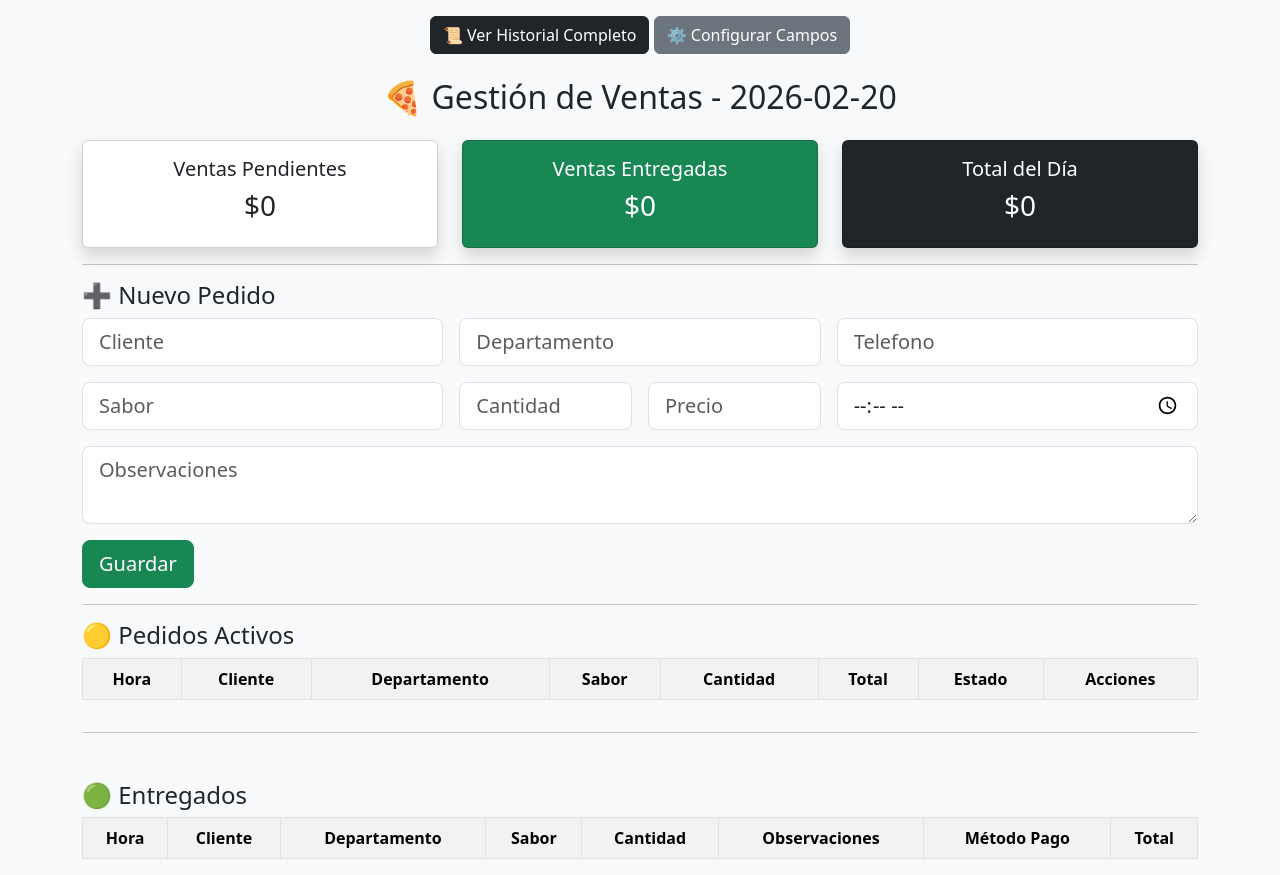
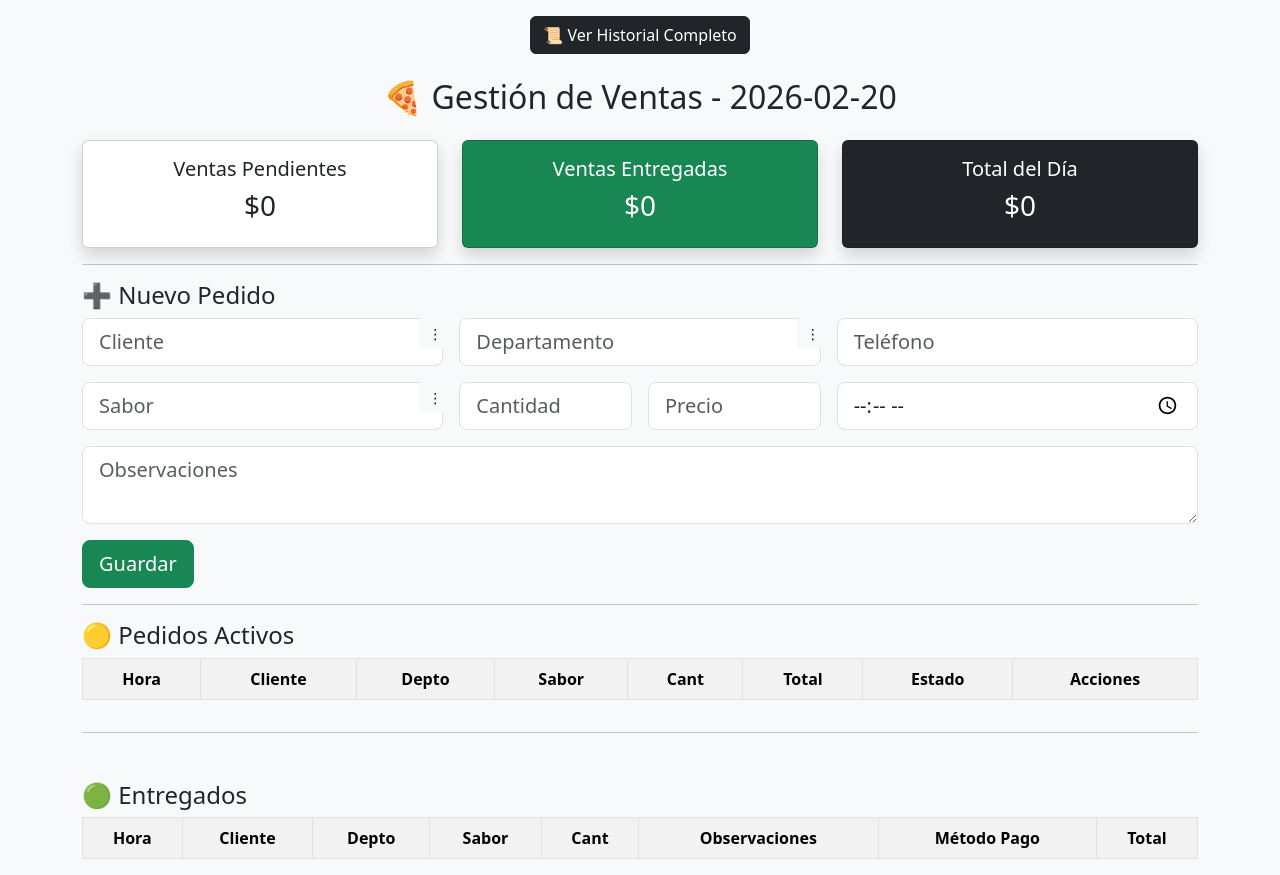
Before and after one commit to psvacg0035-art/gestor_pizzas, a Flask app: page / in a window 1280 px wide. Run offline with Flask 3, Linux system fonts and the light colour scheme; lists and menus that the app fills with data are empty.

Commit message:
deploy con campos configurables

```diff
--- a/app.py
+++ b/app.py
@@ -45,7 +45,7 @@ class Pedido(db.Model):
     fecha = db.Column(db.Date, default=datetime.today)
 
 # ============================
-# 🆕 NUEVO MODELO PARA CONFIGURAR CAMPOS
+# 🆕 MODELO PARA CONFIGURAR NOMBRE Y VISIBILIDAD
 # ============================
 
 class ConfigCampo(db.Model):
@@ -55,16 +55,17 @@ class ConfigCampo(db.Model):
     activo = db.Column(db.Boolean, default=True)
 
 # ============================
-# Crear tablas y cargar configuración inicial
+# Crear tablas
 # ============================
 
 with app.app_context():
     db.create_all()
 
+    # Crear configuración inicial si no existe
     campos_base = [
         ("cliente", "Cliente"),
         ("departamento", "Departamento"),
-        ("telefono", "Telefono"),
+        ("telefono", "Teléfono"),
         ("sabor", "Sabor"),
         ("cantidad", "Cantidad"),
         ("precio", "Precio"),
@@ -73,8 +74,7 @@ with app.app_context():
     for clave, nombre in campos_base:
         existe = ConfigCampo.query.filter_by(clave=clave).first()
         if not existe:
-            nuevo = ConfigCampo(clave=clave, nombre_mostrar=nombre)
-            db.session.add(nuevo)
+            db.session.add(ConfigCampo(clave=clave, nombre_mostrar=nombre))
 
     db.session.commit()
 
@@ -100,7 +100,7 @@ def index():
     total_entregado = sum(p.total for p in pedidos_entregados)
     total_general = total_dia + total_entregado
 
-    # 🆕 AGREGADO: enviar configuración a la vista
+    # 🆕 enviar configuración al template
     config_campos = ConfigCampo.query.all()
     config_dict = {c.clave: c for c in config_campos}
 
@@ -112,7 +112,7 @@ def index():
         total_entregado=total_entregado,
         total_general=total_general,
         fecha_hoy=hoy,
-        config=config_dict   # 🆕 agregado
+        config=config_dict  # agregado
     )
 
 @app.route("/agregar", methods=["POST"])
@@ -176,6 +176,33 @@ def eliminar(id):
     return redirect("/")
 
 # ============================
+# 🆕 RUTAS PARA EDITAR NOMBRE Y OCULTAR
+# ============================
+
+@app.route("/actualizar_nombre_campo", methods=["POST"])
+def actualizar_nombre_campo():
+    clave = request.form.get("clave")
+    nuevo_nombre = request.form.get("nuevo_nombre")
+
+    campo = ConfigCampo.query.filter_by(clave=clave).first()
+    if campo:
+        campo.nombre_mostrar = nuevo_nombre
+        db.session.commit()
+
+    return "OK"
+
+@app.route("/toggle_campo", methods=["POST"])
+def toggle_campo():
+    clave = request.form.get("clave")
+
+    campo = ConfigCampo.query.filter_by(clave=clave).first()
+    if campo:
+        campo.activo = not campo.activo
+        db.session.commit()
+
+    return "OK"
+
+# ============================
 # HISTORIAL COMPLETO
 # ============================
 
@@ -197,35 +224,18 @@ def exportar_excel():
     ws.title = "Historial Pedidos"
 
     encabezados = [
-        "ID",
-        "Fecha",
-        "Cliente",
-        "Departamento",
-        "Telefono",
-        "Sabor",
-        "Cantidad",
-        "Precio",
-        "Total",
-        "Estado",
-        "Observaciones",
-        "Metodo Pago"
+        "ID","Fecha","Cliente","Departamento","Telefono",
+        "Sabor","Cantidad","Precio","Total","Estado",
+        "Observaciones","Metodo Pago"
     ]
 
     ws.append(encabezados)
 
     for p in pedidos:
         ws.append([
-            p.id,
-            p.fecha,
-            p.cliente,
-            p.departamento,
-            p.telefono,
-            p.sabor,
-            p.cantidad,
-            p.precio,
-            p.total,
-            p.estado,
-            p.observaciones or "",
+            p.id,p.fecha,p.cliente,p.departamento,
+            p.telefono,p.sabor,p.cantidad,p.precio,
+            p.total,p.estado,p.observaciones or "",
             p.metodo_pago or ""
         ])
 
@@ -241,30 +251,7 @@ def exportar_excel():
     wb.save(output)
     output.seek(0)
 
-    return send_file(
-        output,
-        download_name="historial_pedidos.xlsx",
-        as_attachment=True
-    )
+    return send_file(output, download_name="historial_pedidos.xlsx", as_attachment=True)
 
-# ============================
-# 🆕 PANEL ADMINISTRAR CAMPOS
-# ============================
-
-@app.route("/admin_campos")
-def admin_campos():
-    campos = ConfigCampo.query.all()
-    return render_template("admin_campos.html", campos=campos)
-
-@app.route("/editar_campo/<int:id>", methods=["POST"])
-def editar_campo(id):
-    campo = ConfigCampo.query.get(id)
-    if campo:
-        campo.nombre_mostrar = request.form["nombre"]
-        campo.activo = "activo" in request.form
-        db.session.commit()
-    return redirect("/admin_campos")
-
-# 🔴 NO MODIFICADO
 if __name__ == "__main__":
     app.run(debug=True)
--- a/templates/index.html
+++ b/templates/index.html
@@ -7,7 +7,6 @@
 </head>
 <div class="text-center mt-3">
     <a href="/historial" class="btn btn-dark">📜 Ver Historial Completo</a>
-    <a href="/admin_campos" class="btn btn-secondary">⚙ Configurar Campos</a>
 </div>
 
 <body class="bg-light">
@@ -43,41 +42,32 @@
 
 <form action="/agregar" method="POST" class="row g-3">
 
-{% if config["cliente"].activo %}
+<div class="col-md-4 position-relative">
+<input class="form-control form-control-lg" name="cliente" id="cliente_label" placeholder="Cliente" required>
+<button type="button" class="btn btn-sm btn-light position-absolute top-0 end-0" onclick="editarCampo('cliente_label')">⋮</button>
+</div>
+
+<div class="col-md-4 position-relative">
+<input class="form-control form-control-lg" name="departamento" id="departamento_label" placeholder="Departamento" required>
+<button type="button" class="btn btn-sm btn-light position-absolute top-0 end-0" onclick="editarCampo('departamento_label')">⋮</button>
+</div>
+
 <div class="col-md-4">
-<input class="form-control form-control-lg" name="cliente" placeholder="{{ config['cliente'].nombre_mostrar }}" required>
+<input class="form-control form-control-lg" name="telefono" placeholder="Teléfono">
 </div>
-{% endif %}
 
-{% if config["departamento"].activo %}
-<div class="col-md-4">
-<input class="form-control form-control-lg" name="departamento" placeholder="{{ config['departamento'].nombre_mostrar }}" required>
+<div class="col-md-4 position-relative">
+<input class="form-control form-control-lg" name="sabor" id="sabor_label" placeholder="Sabor" required>
+<button type="button" class="btn btn-sm btn-light position-absolute top-0 end-0" onclick="editarCampo('sabor_label')">⋮</button>
 </div>
-{% endif %}
 
-{% if config["telefono"].activo %}
-<div class="col-md-4">
-<input class="form-control form-control-lg" name="telefono" placeholder="{{ config['telefono'].nombre_mostrar }}">
+<div class="col-md-2">
+<input class="form-control form-control-lg" type="number" name="cantidad" placeholder="Cantidad" required>
 </div>
-{% endif %}
 
-{% if config["sabor"].activo %}
-<div class="col-md-4">
-<input class="form-control form-control-lg" name="sabor" placeholder="{{ config['sabor'].nombre_mostrar }}" required>
+<div class="col-md-2">
+<input class="form-control form-control-lg" type="number" name="precio" placeholder="Precio" required>
 </div>
-{% endif %}
-
-{% if config["cantidad"].activo %}
-<div class="col-md-2">
-<input class="form-control form-control-lg" type="number" name="cantidad" placeholder="{{ config['cantidad'].nombre_mostrar }}" required>
-</div>
-{% endif %}
-
-{% if config["precio"].activo %}
-<div class="col-md-2">
-<input class="form-control form-control-lg" type="number" name="precio" placeholder="{{ config['precio'].nombre_mostrar }}" required>
-</div>
-{% endif %}
 
 <div class="col-md-4">
 <input class="form-control form-control-lg" type="time" name="hora" required>
@@ -101,10 +91,10 @@
 <table class="table table-bordered table-striped text-center align-middle">
 <tr>
 <th>Hora</th>
-<th>{{ config['cliente'].nombre_mostrar }}</th>
-<th>{{ config['departamento'].nombre_mostrar }}</th>
-<th>{{ config['sabor'].nombre_mostrar }}</th>
-<th>{{ config['cantidad'].nombre_mostrar }}</th>
+<th>Cliente</th>
+<th>Depto</th>
+<th>Sabor</th>
+<th>Cant</th>
 <th>Total</th>
 <th>Estado</th>
 <th>Acciones</th>
@@ -158,10 +148,10 @@ Eliminar
 <table class="table table-bordered table-striped text-center align-middle">
 <tr>
 <th>Hora</th>
-<th>{{ config['cliente'].nombre_mostrar }}</th>
-<th>{{ config['departamento'].nombre_mostrar }}</th>
-<th>{{ config['sabor'].nombre_mostrar }}</th>
-<th>{{ config['cantidad'].nombre_mostrar }}</th>
+<th>Cliente</th>
+<th>Depto</th>
+<th>Sabor</th>
+<th>Cant</th>
 <th>Observaciones</th>
 <th>Método Pago</th>
 <th>Total</th>
@@ -184,12 +174,82 @@ Eliminar
 
 </div>
 
-<!-- TODO tu modal y scripts quedan EXACTAMENTE IGUAL -->
+<!-- MODAL EDITAR CAMPO -->
+<div class="modal fade" id="modalEditarCampo" tabindex="-1">
+  <div class="modal-dialog">
+    <div class="modal-content">
+<div class="modal-header">
+<h5 class="modal-title">Editar Nombre del Campo</h5>
+<button type="button" class="btn-close" data-bs-dismiss="modal"></button>
+</div>
+<div class="modal-body">
+<input type="text" id="nuevoNombreCampo" class="form-control">
+</div>
+<div class="modal-footer">
+<button class="btn btn-danger" onclick="eliminarCampo()">Eliminar</button>
+<button class="btn btn-success" onclick="guardarCambio()">Guardar</button>
+</div>
+</div>
+</div>
+</div>
+
+<!-- MODAL PAGO (TUYO ORIGINAL) -->
+<div class="modal fade" id="modalPago" tabindex="-1">
+  <div class="modal-dialog">
+    <div class="modal-content">
+
+<form method="POST" action="/entregar">
+
+<div class="modal-header">
+<h5 class="modal-title">Finalizar Venta</h5>
+<button type="button" class="btn-close" data-bs-dismiss="modal"></button>
+</div>
+
+<div class="modal-body">
+<input type="hidden" name="pedido_id" id="pedido_id">
+
+<div class="mb-3">
+<label>Total Venta</label>
+<input type="text" id="total_venta" class="form-control" readonly>
+</div>
+
+<div class="mb-3">
+<label>Método Pago</label>
+<select name="metodo_pago" id="metodo_pago" class="form-select" onchange="mostrarEfectivo()" required>
+<option value="">Seleccionar</option>
+<option value="Efectivo">Efectivo</option>
+<option value="Transferencia">Transferencia</option>
+</select>
+</div>
+
+<div id="efectivo_section" style="display:none;">
+<div class="mb-3">
+<label>Efectivo Recibido</label>
+<input type="number" id="efectivo_recibido" class="form-control" oninput="calcularVuelto()">
+</div>
+
+<div class="mb-3">
+<label>Vuelto</label>
+<input type="text" id="vuelto" class="form-control" readonly>
+</div>
+</div>
+
+</div>
+
+<div class="modal-footer">
+<button class="btn btn-success">Confirmar</button>
+</div>
+
+</form>
+</div>
+</div>
+</div>
 
 <script src="https://cdn.jsdelivr.net/npm/bootstrap@5.3.2/dist/js/bootstrap.bundle.min.js"></script>
 
 <script>
 let totalActual = 0;
+let campoActual = null;
 
 function mostrarPago(id, total) {
     totalActual = total;
@@ -209,6 +269,23 @@ function calcularVuelto() {
     let vuelto = recibido - totalActual;
     document.getElementById("vuelto").value = "$" + vuelto;
 }
+
+function editarCampo(id) {
+    campoActual = document.getElementById(id);
+    document.getElementById("nuevoNombreCampo").value = campoActual.placeholder;
+    new bootstrap.Modal(document.getElementById('modalEditarCampo')).show();
+}
+
+function guardarCambio() {
+    let nuevoNombre = document.getElementById("nuevoNombreCampo").value;
+    campoActual.placeholder = nuevoNombre;
+    bootstrap.Modal.getInstance(document.getElementById('modalEditarCampo')).hide();
+}
+
+function eliminarCampo() {
+    campoActual.parentElement.remove();
+    bootstrap.Modal.getInstance(document.getElementById('modalEditarCampo')).hide();
+}
 </script>
 
 </body>
```
